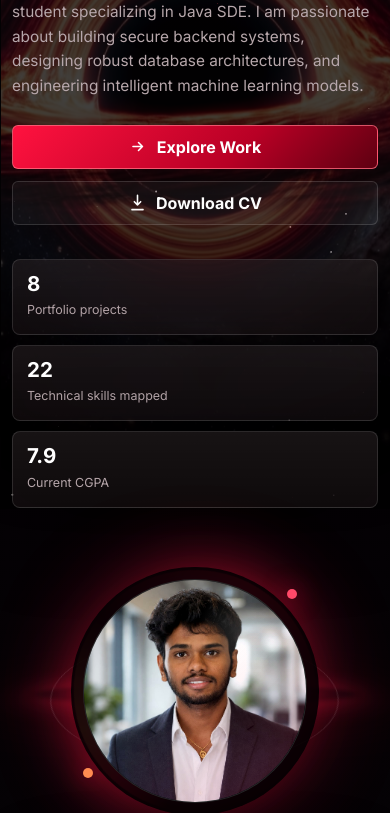
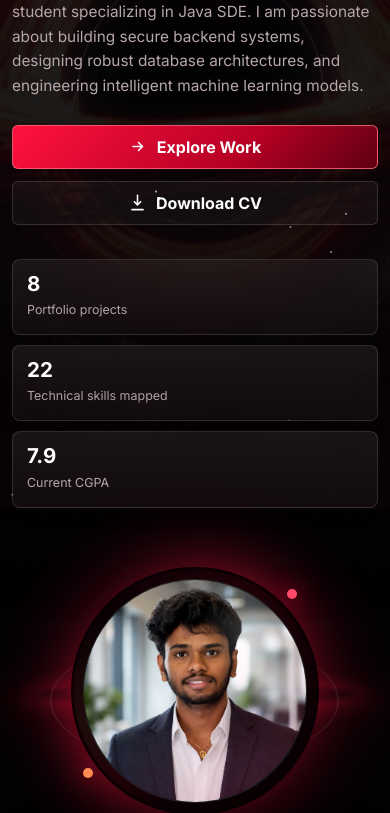
Before and after one commit to sathyaseelan2006/myportfolio, a plain HTML site: page index.html in a window 390 px wide. Shown: the part 335-1148 px from the top of the page. Drawn offline with nearby package versions, Linux system fonts and the light colour scheme.

Commit message:
Optimize mobile background and global blackhole animations

```diff
--- a/styles.css
+++ b/styles.css
@@ -35,14 +35,32 @@ html {
 body {
   margin: 0;
   min-width: 320px;
+  color: var(--text);
+  font-family: var(--font-sans);
+  line-height: 1.6;
+  overflow-x: hidden;
+  background: #030203;
+}
+
+body::before {
+  content: "";
+  position: fixed;
+  inset: 0;
+  z-index: -5;
   background:
     radial-gradient(circle at 72% 2%, rgba(255, 18, 63, 0.18), transparent 28rem),
     radial-gradient(circle at 12% 36%, rgba(255, 80, 58, 0.1), transparent 26rem),
     linear-gradient(180deg, #050205 0%, #030203 54%, #090305 100%);
-  color: var(--text);
-  font-family: var(--font-sans);
-  line-height: 1.6;
-  overflow-x: hidden;
+  pointer-events: none;
+}
+
+@media (max-width: 768px) {
+  body::before {
+    background:
+      radial-gradient(circle at 85% 2%, rgba(255, 18, 63, 0.15), transparent 16rem),
+      radial-gradient(circle at 10% 20%, rgba(255, 80, 58, 0.08), transparent 14rem),
+      linear-gradient(180deg, #050205 0%, #030203 50%, #090305 100%);
+  }
 }
 
 body.nav-open {
@@ -71,7 +89,8 @@ img {
   z-index: -3;
   width: 100%;
   height: 100%;
-  background: #030203;
+  background: transparent;
+  pointer-events: none;
 }
 
 .site-noise {
@@ -596,22 +615,29 @@ h3 {
 /* Global Realistic Background Black Hole */
 .global-blackhole {
   position: fixed;
-  top: 0;
-  left: 50%;
-  transform: translate3d(-50%, 0, 0);
-  width: 100vw;
-  height: 100vh;
+  inset: -10%;
+  width: 120%;
+  height: 120vh;
+  height: 120dvh;
   background-image: url('assets/realistic_black_hole_bg.png');
   background-size: cover;
   background-position: center center;
   background-repeat: no-repeat;
-  z-index: -2; /* behind main content, in front of starfield canvas */
-  opacity: 0.25; /* subtle and elegant, doesn't interfere with readability */
+  z-index: -4; /* behind main content, behind starfield canvas if we want it deep, or keep at -4. Starfield is -3. */
+  opacity: 0.15; /* reduced opacity for better mobile contrast */
+  mix-blend-mode: screen;
   pointer-events: none;
   mask-image: radial-gradient(circle, rgba(0,0,0,1) 40%, rgba(0,0,0,0) 90%);
   -webkit-mask-image: radial-gradient(circle, rgba(0,0,0,1) 40%, rgba(0,0,0,0) 90%);
 }
 
+@media (max-width: 768px) {
+  .global-blackhole {
+    opacity: 0.1;
+    background-position: top center;
+  }
+}
+
 @media (prefers-reduced-motion: no-preference) {
   .global-blackhole {
     animation: floatGlobalBlackHole 24s ease-in-out infinite;
@@ -620,16 +646,16 @@ h3 {
 
 @keyframes floatGlobalBlackHole {
   0%, 100% {
-    transform: translate3d(-50%, 0, 0) scale(1.0);
+    transform: scale(1.0);
   }
   25% {
-    transform: translate3d(-49%, 1.2%, 0) scale(1.015);
+    transform: scale(1.015) translate3d(1%, 1%, 0);
   }
   50% {
-    transform: translate3d(-51%, -1.2%, 0) scale(1.03);
+    transform: scale(1.03) translate3d(-1%, 0.5%, 0);
   }
   75% {
-    transform: translate3d(-49.5%, -0.6%, 0) scale(1.015);
+    transform: scale(1.015) translate3d(0.5%, -1%, 0);
   }
 }
 
```
